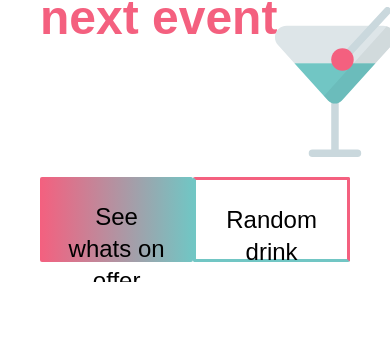
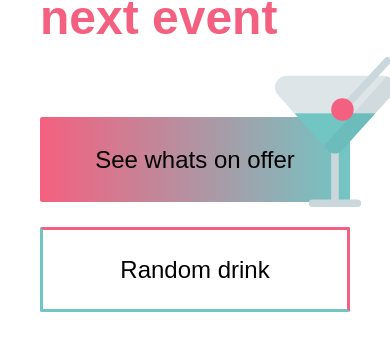
Before and after one commit to KarlGilden/CocktailBar, a React (Create React App) app: page / in a window 390 px wide. Shown: the part 308-657 px from the top of the page. Built offline with nearby package versions, Linux system fonts and the light colour scheme; no server answers.

Commit message:
UI margins fix

```diff
--- a/src/components/Buttons/HeroButton/HeroButton.tsx
+++ b/src/components/Buttons/HeroButton/HeroButton.tsx
@@ -7,7 +7,7 @@ interface IProps{
 
 const HeroButton = ({text, secondary}:IProps) => {
   return (
-    <button className={`p-6 z-1 text-2xl font-poppins ${secondary ? 'border-[3px] border-l-primary border-b-primary border-r-secondary border-t-secondary transition-all' : 'bg-gradient-to-r'} hover:bg-gradient-to-r transition-all from-secondary to-primary rounded-sm w-full h-[85px] sm:mr-5 sm:w-[300px]`}>{text}</button>
+    <button className={`p-6 z-1 text-2xl font-poppins ${secondary ? 'border-[3px] border-l-primary border-b-primary border-r-secondary border-t-secondary transition-all' : 'bg-gradient-to-r'} hover:bg-gradient-to-r transition-all from-secondary to-primary rounded-sm w-full h-[85px] first:mb-[25px] sm:first:mb-0 sm:mr-5 sm:w-[300px]`}>{text}</button>
   )
 }
 
--- a/src/components/Hero/Hero.tsx
+++ b/src/components/Hero/Hero.tsx
@@ -3,9 +3,9 @@ import HeroButton from '../Buttons/HeroButton/HeroButton'
 import Logo from '../../images/Cocktail-logo.svg'
 const Hero = () => {
   return (
-    <div className='h-[500px] sm:h-[400px] px-10 py-5 sm:px-20 font-poppins flex flex-col justify-between items-center sm:items-start relative overflow-hidden'>
+    <div className='h-[550px] sm:h-[400px] px-10 py-5 sm:px-20 font-poppins flex flex-col justify-between items-center sm:items-start relative overflow-hidden'>
         <h1 className='text-[#278281] text-5xl sm:text-6xl font-bold lg:w-[65%]'>The best cocktail recipes to liven up <span className='text-[#F4607F]'>your next event</span></h1>
-          <div className='flex'>
+          <div className='sm:flex'>
             <HeroButton secondary={false} text="See whats on offer"/>
             <HeroButton secondary={true} text="Random drink"/>
           </div>
```
